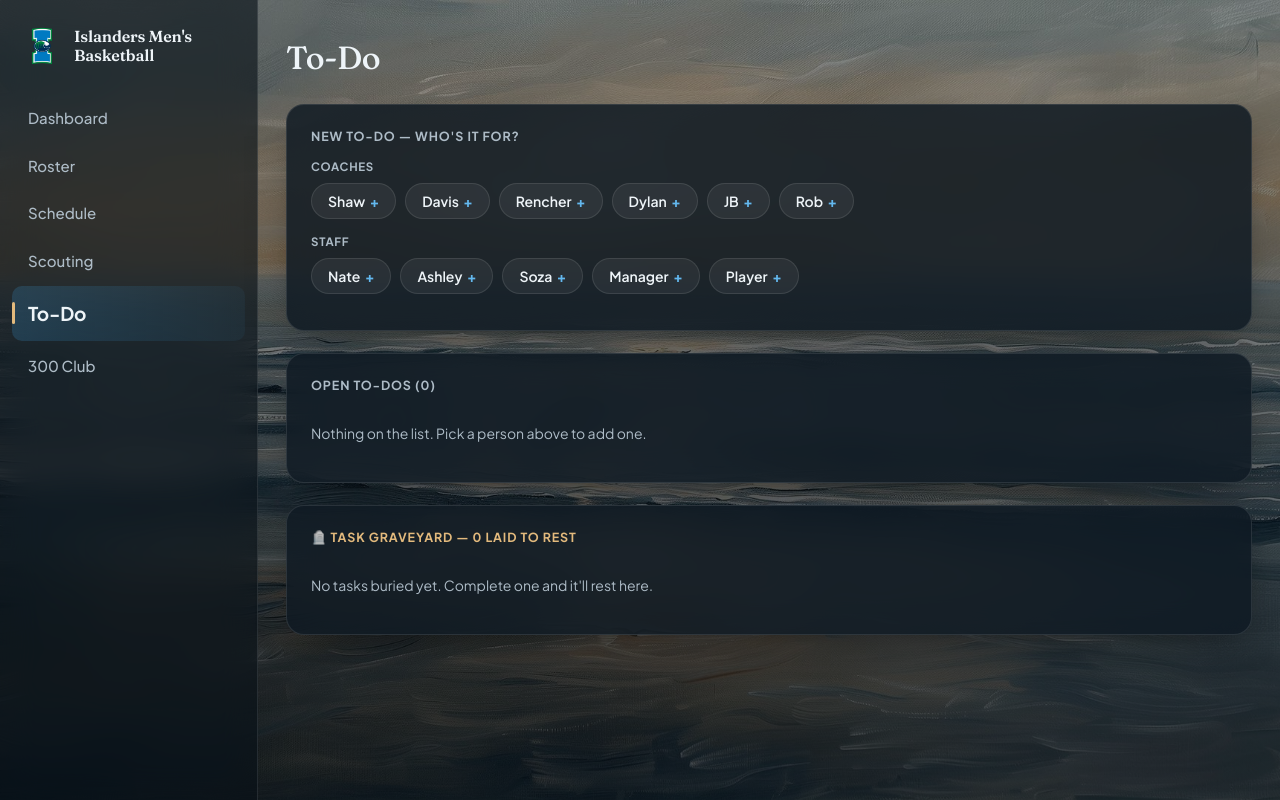
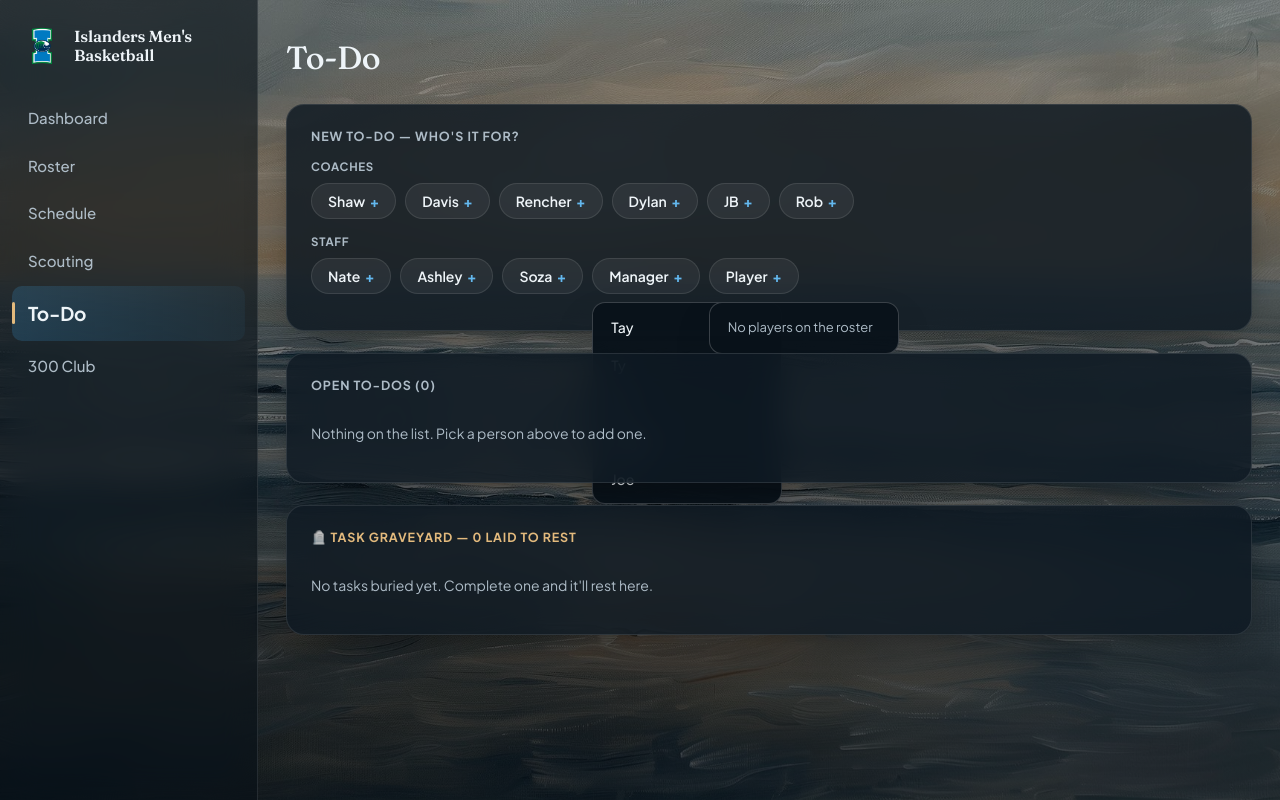
Before and after one commit to nateree007-bit/team-ops, a FastAPI app: page /tasks in a window 1280 px wide. Run offline with FastAPI, Linux system fonts and the light colour scheme; data that the repository does not hold is empty.

Commit message:
Fix Manager/Player dropdowns: custom menus instead of native selects
The native <select size=N> listboxes rendered badly against the dark
glass theme (transparent scattered options, stray scrollbars). Replaced
with fully styled custom dropdown panels — solid dark background,
rounded, hover states, small pop-in, click-outside to close, and an
empty state for when the roster has no players.

```diff
--- a/app/static/style.css
+++ b/app/static/style.css
@@ -624,29 +624,56 @@ tr.past td { opacity: .45; }
 
 .assignee-select-wrap { position: relative; }
 
-.assignee-select {
+@keyframes menu-pop {
+  from { opacity: 0; transform: translateY(-4px); }
+  to { opacity: 1; transform: translateY(0); }
+}
+
+.assignee-menu {
   position: absolute;
-  top: calc(100% + 6px);
+  top: calc(100% + 8px);
   left: 0;
   z-index: 30;
-  min-width: 170px;
-  background: rgba(10, 19, 27, .97);
+  min-width: 190px;
+  max-height: 280px;
+  overflow-y: auto;
+  background: rgba(10, 19, 27, .98);
   border: 1px solid var(--glass-border-strong);
-  border-radius: 12px;
+  border-radius: 13px;
   padding: 6px;
   box-shadow: var(--shadow-lift);
+  display: flex;
+  flex-direction: column;
+  gap: 2px;
+  animation: menu-pop var(--dur-fast) var(--ease-out-quart);
 }
 
-.assignee-select option {
-  padding: 8px 10px;
-  border-radius: 7px;
+.assignee-menu button {
+  display: block;
+  width: 100%;
+  text-align: left;
+  background: transparent;
+  border: none;
+  color: var(--text);
+  padding: 9px 12px;
+  border-radius: 8px;
+  font-size: 14px;
+  font-weight: 500;
+  box-shadow: none;
   cursor: pointer;
+  transition: background-color var(--dur-fast) var(--ease-out-quart);
 }
 
-.assignee-select option:hover,
-.assignee-select option:checked {
-  background: rgba(59, 160, 226, .25);
-  color: #fff;
+.assignee-menu button:hover {
+  background: rgba(59, 160, 226, .22);
+  transform: none;
+  box-shadow: none;
+}
+
+.assignee-menu-empty {
+  padding: 9px 12px;
+  font-size: 13px;
+  color: var(--muted);
 }
 
 .todo-form-heading {
--- a/app/templates/tasks.html
+++ b/app/templates/tasks.html
@@ -21,15 +21,20 @@
       {% endfor %}
       <div class="assignee-select-wrap">
         <button type="button" class="assignee-btn" id="manager-btn">Manager <span class="plus">+</span></button>
-        <select id="manager-select" class="assignee-select" size="{{ managers|length }}" hidden>
-          {% for m in managers %}<option value="{{ m }}">{{ m }}</option>{% endfor %}
-        </select>
+        <div id="manager-menu" class="assignee-menu" hidden>
+          {% for m in managers %}
+          <button type="button" data-name="{{ m }}">{{ m }}</button>
+          {% endfor %}
+        </div>
       </div>
       <div class="assignee-select-wrap">
         <button type="button" class="assignee-btn" id="player-btn">Player <span class="plus">+</span></button>
-        <select id="player-select" class="assignee-select" size="{{ [players|length, 8]|min }}" hidden>
-          {% for p in players %}<option value="{{ p }}">{{ p }}</option>{% endfor %}
-        </select>
+        <div id="player-menu" class="assignee-menu" hidden>
+          {% for p in players %}
+          <button type="button" data-name="{{ p }}">{{ p }}</button>
+          {% endfor %}
+          {% if not players %}<div class="assignee-menu-empty">No players on the roster</div>{% endif %}
+        </div>
       </div>
     </div>
   </div>
@@ -121,8 +126,13 @@
   const nameEl = document.getElementById('todo-form-assignee-name');
   const assigneeInput = document.getElementById('assignee-input');
   const titleInput = document.getElementById('todo-title');
-  const managerSelect = document.getElementById('manager-select');
-  const playerSelect = document.getElementById('player-select');
+  const managerMenu = document.getElementById('manager-menu');
+  const playerMenu = document.getElementById('player-menu');
+
+  function closeMenus() {
+    managerMenu.hidden = true;
+    playerMenu.hidden = true;
+  }
 
   function chooseAssignee(name, btn) {
     assigneeInput.value = name;
@@ -130,8 +140,7 @@
     form.hidden = false;
     document.querySelectorAll('.assignee-btn').forEach(b => b.classList.remove('selected'));
     if (btn) btn.classList.add('selected');
-    managerSelect.hidden = true;
-    playerSelect.hidden = true;
+    closeMenus();
     form.scrollIntoView({ behavior: 'smooth', block: 'nearest' });
     titleInput.focus();
   }
@@ -140,16 +149,29 @@
     btn.addEventListener('click', () => chooseAssignee(btn.dataset.assignee, btn));
   });
 
-  document.getElementById('manager-btn').addEventListener('click', () => {
-    playerSelect.hidden = true;
-    managerSelect.hidden = !managerSelect.hidden;
+  document.getElementById('manager-btn').addEventListener('click', (e) => {
+    e.stopPropagation();
+    playerMenu.hidden = true;
+    managerMenu.hidden = !managerMenu.hidden;
   });
-  document.getElementById('player-btn').addEventListener('click', () => {
-    managerSelect.hidden = true;
-    playerSelect.hidden = !playerSelect.hidden;
+  document.getElementById('player-btn').addEventListener('click', (e) => {
+    e.stopPropagation();
+    managerMenu.hidden = true;
+    playerMenu.hidden = !playerMenu.hidden;
   });
-  managerSelect.addEventListener('change', () => chooseAssignee(managerSelect.value, document.getElementById('manager-btn')));
-  playerSelect.addEventListener('change', () => chooseAssignee(playerSelect.value, document.getElementById('player-btn')));
+
+  managerMenu.addEventListener('click', (e) => {
+    const b = e.target.closest('button[data-name]');
+    if (b) chooseAssignee(b.dataset.name, document.getElementById('manager-btn'));
+  });
+  playerMenu.addEventListener('click', (e) => {
+    const b = e.target.closest('button[data-name]');
+    if (b) chooseAssignee(b.dataset.name, document.getElementById('player-btn'));
+  });
+
+  document.addEventListener('click', (e) => {
+    if (!e.target.closest('.assignee-select-wrap')) closeMenus();
+  });
 
   document.getElementById('todo-cancel').addEventListener('click', () => {
     form.hidden = true;
```
